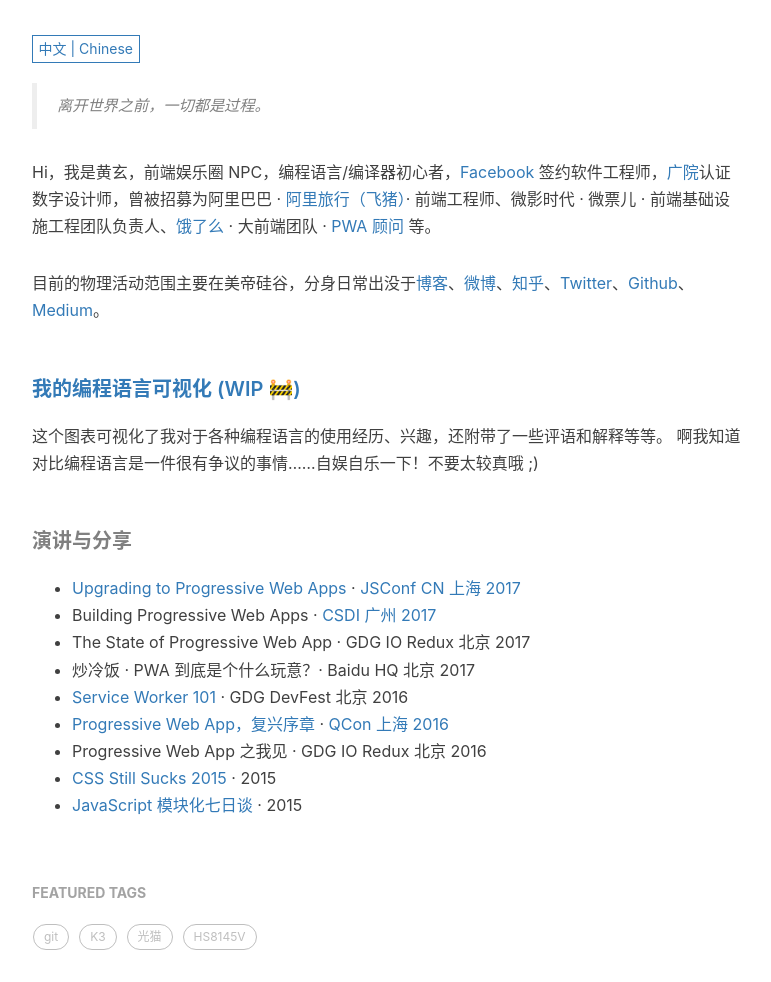
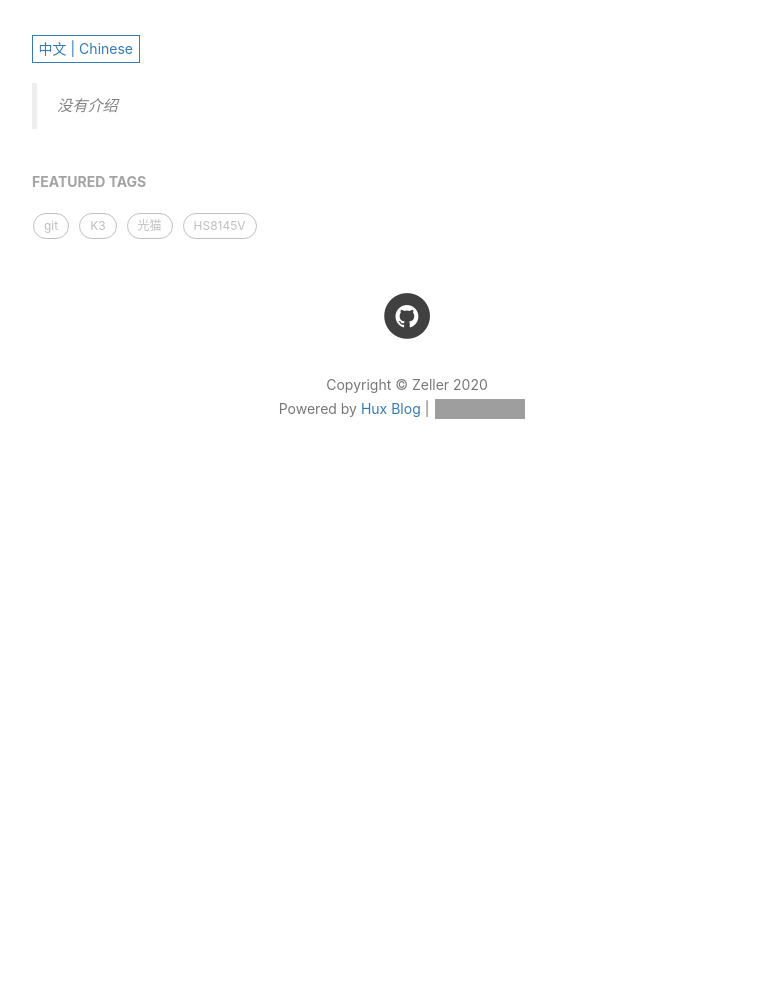
Before and after one commit to shawze/shawze.github.io, a Jekyll site: the page built from about.html, in a window 1280 px wide and 1400 px high. Shown: the part 418-1400 px from the top of the window, without its empty margins (233-1004 px from the left). Built offline with Jekyll 4.4.1, drawn with Linux system fonts in a browser that asks for light colours; nearby versions of some CDN libraries; comment, search, counter and statistics services are not loaded; grey boxes are pictures that could not be loaded.

Commit message:
更新huxpro

```diff
--- a/_includes/about/en.md
+++ b/_includes/about/en.md
@@ -1,33 +1 @@
-> Your time is limited, so don’t waste it living someone else’s life.
-
-Hi, I am _@huxpro_ (Huang, Xuan), a [Facebook](https://www.facebook.com/) software engineer and a degreed digital designer. My interests range from programming languages in general (type system, type-based formal verification, compilers, runtime systems, garbage collection) to indurstial software engineering (web/mobile app development, user interface and UX, developer infrastructure and DX).
-
-In the past, I worked on [Alitrip (Fliggy)](https://www.alitrip.com/) mobile and web apps under the [Alibaba Group](https://en.wikipedia.org/wiki/Alibaba_Group), found and lead front-end infrastructure team at a unicorn startup [Beijing Weiying (WePiao)](https://www.crunchbase.com/organization/beijing-weiying-technology), and helped [Ele.me](https://en.wikipedia.org/wiki/Ele.me) to upgrade their mobile web into [the first influential PWA (progressive web app) in China](https://medium.com/elemefe/upgrading-ele-me-to-progressive-web-app-2a446832e509).
-
-I studied BA, Digital Media Art at [Communication University of China](https://en.wikipedia.org/wiki/Communication_University_of_China) and MS, Computer Science with a focus on programming languages at [Rochester Institute of Technology](https://en.wikipedia.org/wiki/Rochester_Institute_of_Technology).
-
-##### [My PL Spectrum (WIP 🚧)](https://huangxuan.me/2020/05/05/pl-chart/)
-
-I made a chart to visualize my experiences and interests on some of the programming languages.   I know, I know this could be very contraversial. But it's a quite self-entertaining side project to do right? So have fun and don't take it too serious!
-
-##### Appearence
-
-- [Upgrading to Progressive Web Apps][9] · [JSConf China Shanghai 2017](http://2017.jsconf.cn/)
-- Building Progressive Web Apps · [CSDI Guangzhou 2017](http://www.csdisummit.com/)
-- The State of Progressive Web App · GDG IO Redux Beijing 2017
-- PWA Rehashing · Baidu HQ Beijing 2017
-- [Service Worker 101][5] · GDG DevFest Beijing 2016
-- [Progressive Web Apps][4] · QCon Shanghai 2016
-- Progressive Web App in my POV · GDG IO Redux Beijing 2016
-- [CSS Still Sucks 2015][2] · 2015
-- [JavaScript Modularization Journey][1] · 2015
-
-[1]: //huangxuan.me/2015/07/09/js-module-7day/
-[2]: //huangxuan.me/2015/12/28/css-sucks-2015/
-[3]: //huangxuan.me/2016/06/05/pwa-in-my-pov/
-[4]: //huangxuan.me/2016/10/20/pwa-qcon2016/
-[5]: //huangxuan.me/2016/11/20/sw-101-gdgdf/
-[6]: https://yanshuo.io/assets/player/?deck=58ac8598b123db0067292f92 "PWA Rehashing"
-[7]: https://yanshuo.io/assets/player/?deck=593ad6fbfe88c2006a0a0d6d "The State of PWA"
-[8]: https://yanshuo.io/assets/player/?deck=594d673d570c357d0698a950 "Building PWA"
-[9]: //huangxuan.me/jsconfcn2017/
+> nothing here
--- a/_includes/about/zh.md
+++ b/_includes/about/zh.md
@@ -1,33 +1 @@
-> 离开世界之前，一切都是过程。
-
-Hi，我是黄玄，前端娱乐圈 NPC，编程语言/编译器初心者，[Facebook](https://www.facebook.com/) 签约软件工程师，[广院](https://baike.baidu.com/item/%E4%B8%AD%E5%9B%BD%E4%BC%A0%E5%AA%92%E5%A4%A7%E5%AD%A6)认证数字设计师，曾被招募为阿里巴巴 · [阿里旅行（飞猪）](http://alitrip.com)· 前端工程师、微影时代 · 微票儿 · 前端基础设施工程团队负责人、[饿了么](https://ele.me/) · 大前端团队 · [PWA 顾问](https://medium.com/elemefe/upgrading-ele-me-to-progressive-web-app-2a446832e509) 等。
-
-目前的物理活动范围主要在美帝硅谷，分身日常出没于[博客](https://huangxuan.me)、[微博](https://weibo.com/huxpro)、[知乎](https://www.zhihu.com/people/huxpro/pins/posts)、[Twitter](https://twitter.com/Huxpro/)、[Github](https://github.com/huxpro)、[Medium](https://medium.com/@Huxpro)。
-
-
-##### [我的编程语言可视化 (WIP 🚧)](https://huangxuan.me/2020/05/05/pl-chart/)
-
-这个图表可视化了我对于各种编程语言的使用经历、兴趣，还附带了一些评语和解释等等。 啊我知道对比编程语言是一件很有争议的事情……自娱自乐一下！不要太较真哦 ;)
-
-
-##### 演讲与分享
-
-- [Upgrading to Progressive Web Apps][9] · [JSConf CN 上海 2017](http://2017.jsconf.cn/)
-- Building Progressive Web Apps · [CSDI 广州 2017](http://www.csdisummit.com/)
-- The State of Progressive Web App · GDG IO Redux 北京 2017
-- 炒冷饭 · PWA 到底是个什么玩意？· Baidu HQ 北京 2017
-- [Service Worker 101][5] · GDG DevFest 北京 2016
-- [Progressive Web App，复兴序章][4] · [QCon 上海 2016](http://2016.qconshanghai.com/presentation/3111)
-- Progressive Web App 之我见 · GDG IO Redux 北京 2016
-- [CSS Still Sucks 2015][2] · 2015
-- [JavaScript 模块化七日谈][1] · 2015
-
-[1]: //huangxuan.me/2015/07/09/js-module-7day/
-[2]: //huangxuan.me/2015/12/28/css-sucks-2015/
-[3]: //huangxuan.me/2016/06/05/pwa-in-my-pov/
-[4]: //huangxuan.me/2016/10/20/pwa-qcon2016/
-[5]: //huangxuan.me/2016/11/20/sw-101-gdgdf/
-[6]: https://yanshuo.io/assets/player/?deck=58ac8598b123db0067292f92 "PWA Rehashing"
-[7]: https://yanshuo.io/assets/player/?deck=593ad6fbfe88c2006a0a0d6d "The State of PWA"
-[8]: https://yanshuo.io/assets/player/?deck=594d673d570c357d0698a950 "Building PWA"
-[9]: //huangxuan.me/jsconfcn2017/
+> 没有介绍
```
